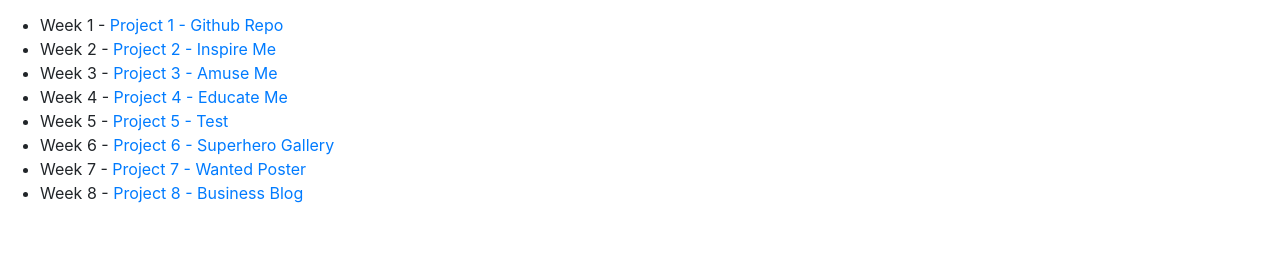
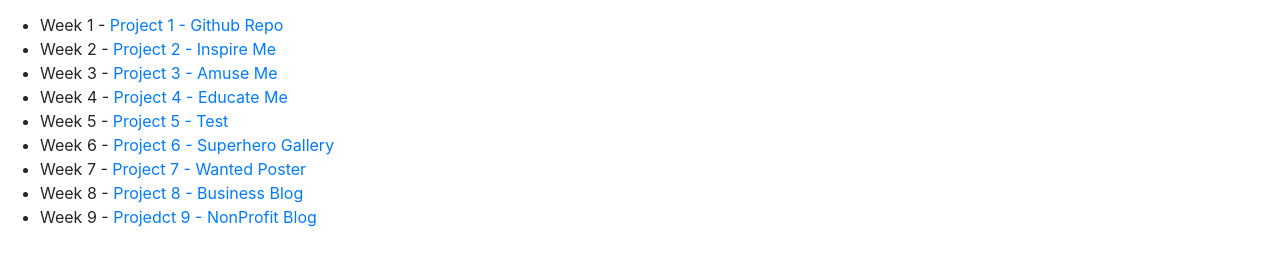
Before and after one commit to MaxwellSeybert/MaxwellSeybert.github.io, a plain HTML site: page bacs200/index.html in a window 1280 px wide. Shown: the part 423-688 px from the top of the page. Drawn offline with nearby package versions, Linux system fonts and the light colour scheme.

Commit message:
Homepage updates

```diff
--- a/bacs200/index.html
+++ b/bacs200/index.html
@@ -34,6 +34,7 @@
         <li>Week 6 - <a href="superhero.html">Project 6 - Superhero Gallery</a></li>
         <li>Week 7 - <a href="wanted.html">Project 7 - Wanted Poster</a></li>
         <li>Week 8 - <a href="blog.html">Project 8 - Business Blog</a></li>
+        <li>Week 9 - <a href="nonprofit.html">Projedct 9 - NonProfit Blog</a></li>
     </ul>
 </body>
 
```
